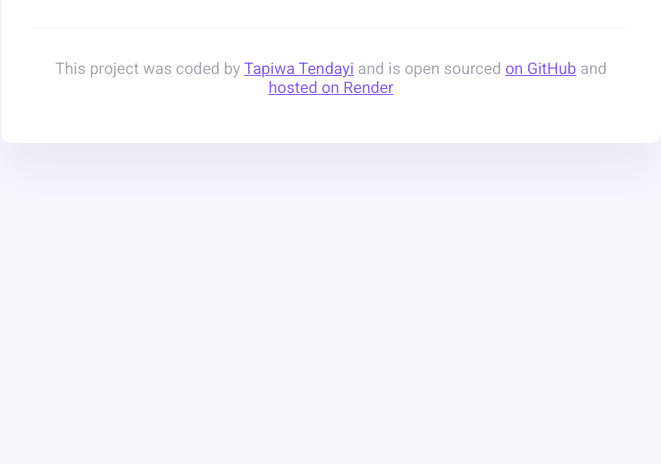
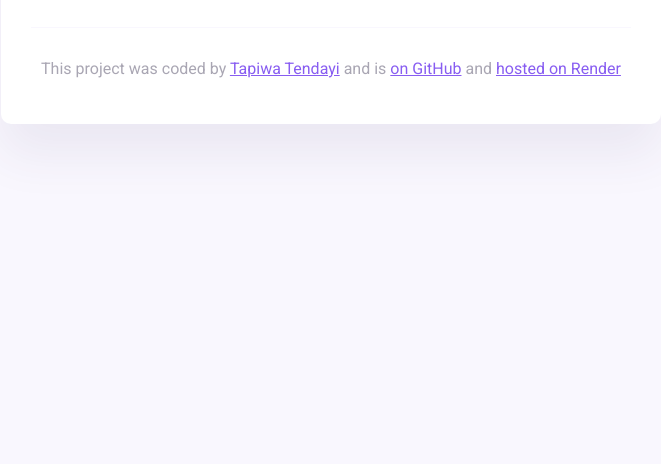
Before and after one commit to TapiwaTendayi/ops-challenge, a plain HTML site: page index.html in a window 1280 px wide. Shown: the part 336-800 px from the top of the page, without its empty margins (309-970 px from the left). Drawn offline with nearby package versions, Linux system fonts and the light colour scheme.

```diff
--- a/index.html
+++ b/index.html
@@ -52,7 +52,7 @@
             target="_blank"
             >Tapiwa Tendayi</a
           >
-          and is open sourced
+          and is
           <a
             href="https://github.com/TapiwaTendayi/ops-challenge"
             target="_blank"
```
